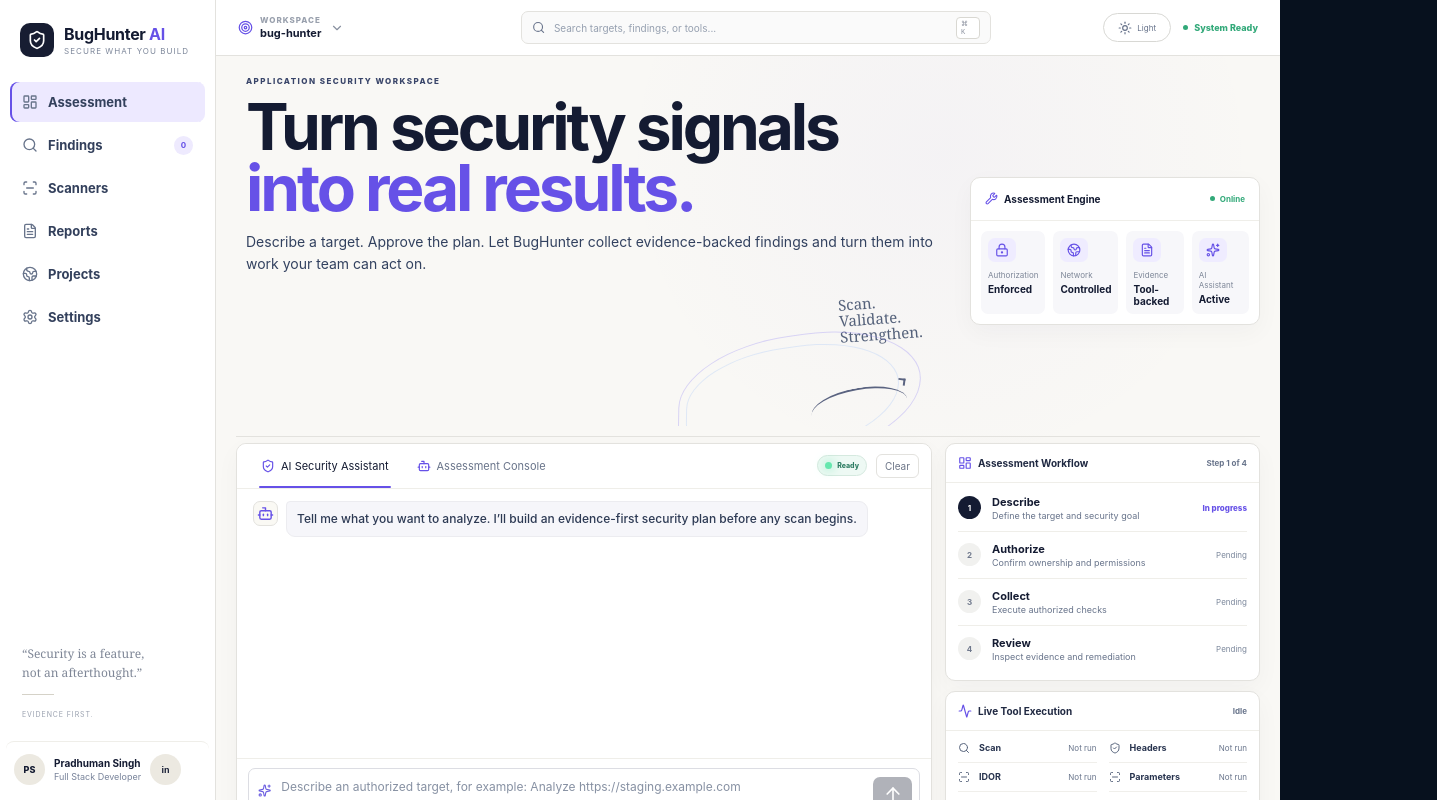
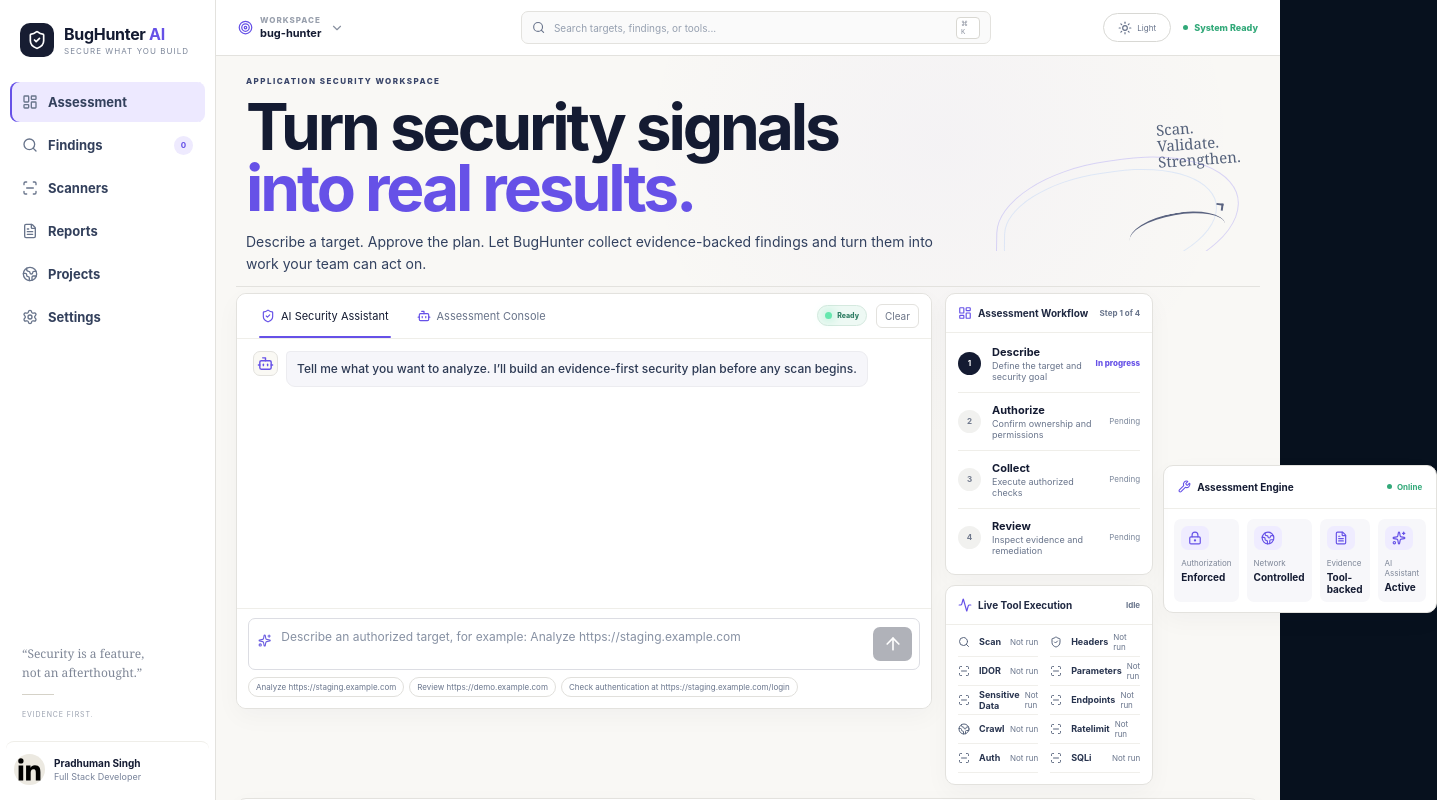
Before and after one commit to PRADHUMAN-SINGH-1/BugHunter, a React (Create React App) app in the folder bughunter-ui/: page / in a window 1280 px wide. Shown: the top 800 px of the page, 1437 px wide, since content can reach past the window. Built offline with nearby package versions, Linux system fonts and the light colour scheme; no server answers.

Commit message:
Rebalance dashboard layout and improve profile branding

```diff
--- a/bughunter-ui/src/App.js
+++ b/bughunter-ui/src/App.js
@@ -168,9 +168,12 @@
           rel="noreferrer"
           aria-label="Open Pradhuman Singh on LinkedIn"
         >
-          <span>PS</span>
+          <span className="linkedin-avatar" aria-hidden="true">
+            <svg viewBox="0 0 24 24" role="img">
+              <path d="M20.45 20.45h-3.56v-5.58c0-1.33-.03-3.04-1.85-3.04-1.85 0-2.13 1.44-2.13 2.94v5.68H9.35V8.99h3.42v1.56h.05c.48-.9 1.64-1.85 3.37-1.85 3.61 0 4.28 2.37 4.28 5.46v6.29zM5.34 7.43a2.06 2.06 0 1 1 0-4.12 2.06 2.06 0 0 1 0 4.12zM3.56 20.45h3.57V8.99H3.56v11.46z"/>
+            </svg>
+          </span>
           <div><strong>Pradhuman Singh</strong><small>Full Stack Developer</small></div>
-          <span className="linkedin-mark" aria-hidden="true">in</span>
         </a>
       </aside>
 
@@ -232,25 +235,13 @@
               <p>Describe a target. Approve the plan. Let BugHunter collect evidence-backed findings and turn them into work your team can act on.</p>
             </div>
 
-            <div className="reference-hero-art" aria-hidden="true">
+            <div className="reference-hero-art reference-floating-art" aria-hidden="true">
               <div className="reference-note">Scan.<br />Validate.<br />Strengthen.</div>
               <div className="reference-ribbon ribbon-one" />
               <div className="reference-ribbon ribbon-two" />
               <div className="reference-arrow" />
             </div>
 
-            <section className="reference-engine">
-              <div className="reference-engine-head">
-                <span><Wrench size={13} /> Assessment Engine</span>
-                <strong><i /> Online</strong>
-              </div>
-              <div className="reference-engine-grid">
-                <div><span><LockKeyhole size={14} /></span><small>Authorization</small><b>Enforced</b></div>
-                <div><span><Globe2 size={14} /></span><small>Network</small><b>Controlled</b></div>
-                <div><span><FileText size={14} /></span><small>Evidence</small><b>Tool-backed</b></div>
-                <div><span><Sparkles size={14} /></span><small>AI Assistant</small><b>Active</b></div>
-              </div>
-            </section>
           </section>
 
           <section className="reference-main-grid">
@@ -274,6 +265,18 @@
             </div>
 
             <aside className="reference-right-rail">
+              <section className="reference-engine reference-engine-rail">
+                <div className="reference-engine-head">
+                  <span><Wrench size={13} /> Assessment Engine</span>
+                  <strong><i /> Online</strong>
+                </div>
+                <div className="reference-engine-grid">
+                  <div><span><LockKeyhole size={14} /></span><small>Authorization</small><b>Enforced</b></div>
+                  <div><span><Globe2 size={14} /></span><small>Network</small><b>Controlled</b></div>
+                  <div><span><FileText size={14} /></span><small>Evidence</small><b>Tool-backed</b></div>
+                  <div><span><Sparkles size={14} /></span><small>AI Assistant</small><b>Active</b></div>
+                </div>
+              </section>
               <section className="reference-card workflow-reference">
                 <div className="reference-card-head">
                   <span><LayoutDashboard size={14} /> Assessment Workflow</span>
```
